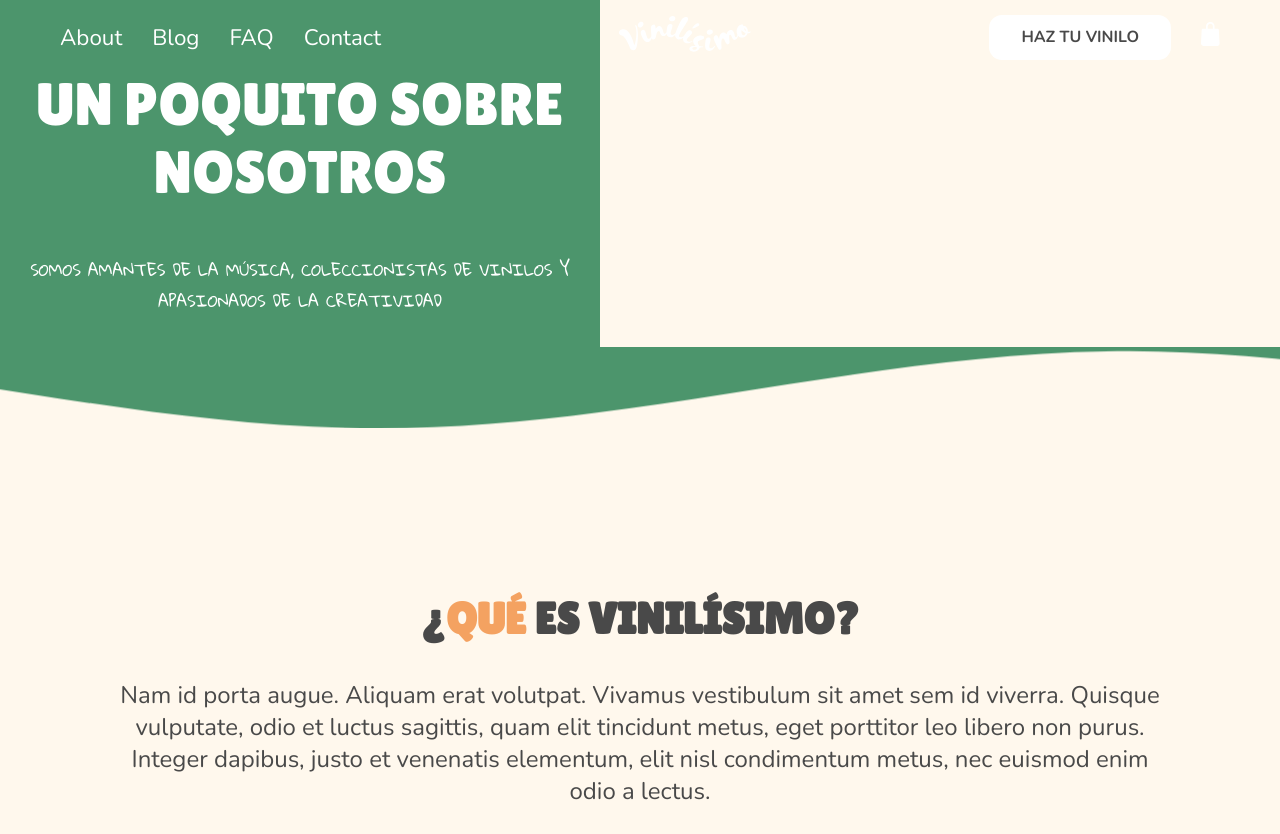
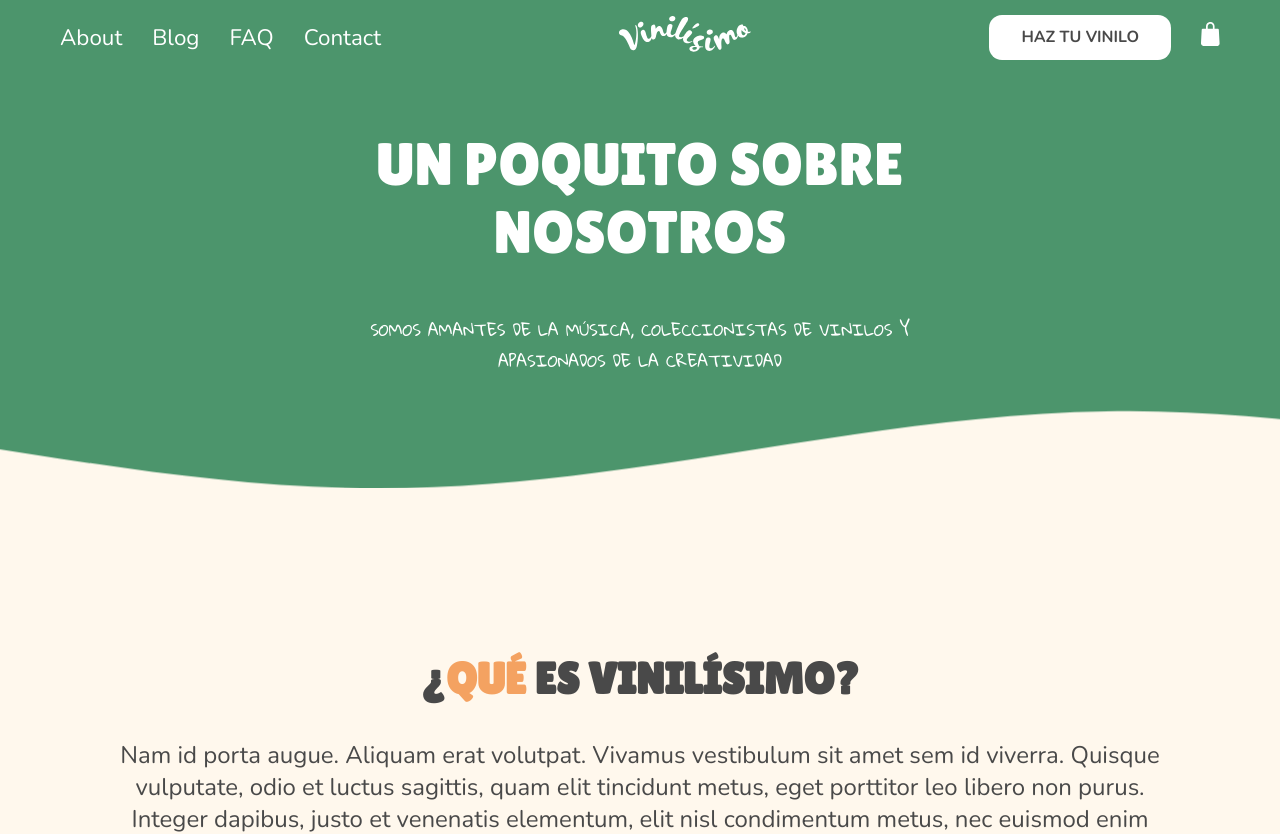
Before and after one commit to carugui/projectbeta, a PHP site: page /html/about.html in a window 1280 px wide. Shown: the top 834 px of the page. Run offline with PHP 8.4, Linux system fonts and the light colour scheme.

Commit message:
ajustado margin top de header y arreglado & wave

```diff
--- a/css/style.css
+++ b/css/style.css
@@ -496,22 +496,26 @@ header p {
 .header__wave {
   padding: 0;
 }
-
 .header__wave .header__content {
   background-color: var(--color-green);
   color: white;
   text-align: center;
   padding: 15px 30px;
-  padding-top: 30px;
+  padding-top: 90px;
+  max-width: none;
 }
-
+.header__wave .header__content > * {
+  max-width: 600px;
+  margin-left: auto;
+  margin-right: auto;
+}
 .header__wave .waves {
   fill: var(--color-green);
 }
 
 .header__classic {
   text-align: center;
-  padding-top: 30px;
+  padding-top: 90px;
 }
 .header__classic .header__content {
   margin: auto;
--- a/scss/_header.scss
+++ b/scss/_header.scss
@@ -58,25 +58,34 @@ header p {
 
 .header__wave {
     padding: 0;
-}
-.header__wave .header__content {
+
+    & .header__content {
         background-color: var(--color-green);
         color: white;
         text-align: center;
         padding: $padding;
-    padding-top: $unit-double;
+        padding-top: $unit-double * 3;
+        max-width: none;
+
+        & > * {
+            max-width: 600px;
+            margin-left: auto;
+            margin-right: auto;
+        }
     }
 
-.header__wave .waves {
+    .waves {
         fill: var(--color-green);
     }
+}
+
 
 
 // HEADER CLASSIC (CONTACT, BLOG)
 
 .header__classic {
     text-align: center;
-    padding-top: $unit-double;
+    padding-top: $unit-double * 3;
 
     & .header__content {
         margin: auto;
```
Lines whose indentation alone changed are shown as unchanged.
